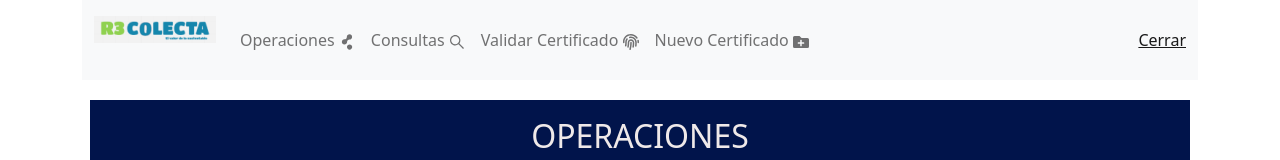
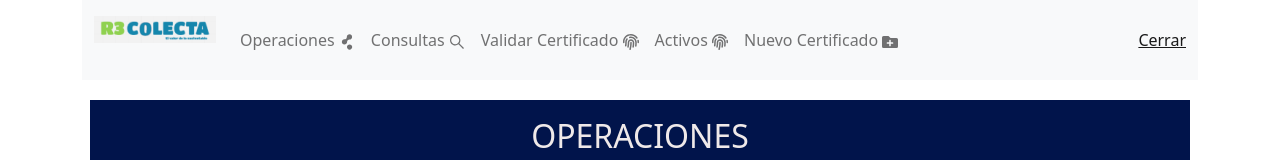
Before and after one commit to rodoqui17/asg, a React (Create React App) app: page /panel in a window 1280 px wide. Shown: the top 160 px of the page. Built offline with nearby package versions, Linux system fonts and the light colour scheme.

Commit message:
actualiza navegación

```diff
--- a/src/aplicacion/navegation.js
+++ b/src/aplicacion/navegation.js
@@ -27,6 +27,7 @@ function Navegation() {
                             <Nav.Link href="/panel">Operaciones <FaCloudsmith />   </Nav.Link>
                             <Nav.Link href="#consultas">Consultas <FaSistrix /> </Nav.Link>
                             <Nav.Link href="/validar">Validar Certificado <FaFingerprint /></Nav.Link>
+                            <Nav.Link href="/activos">Activos <FaFingerprint /></Nav.Link>
                             <Nav.Link href="/nuevoactivo"> Nuevo Certificado <FaFolderPlus /></Nav.Link>
 
                         </Nav>
```
